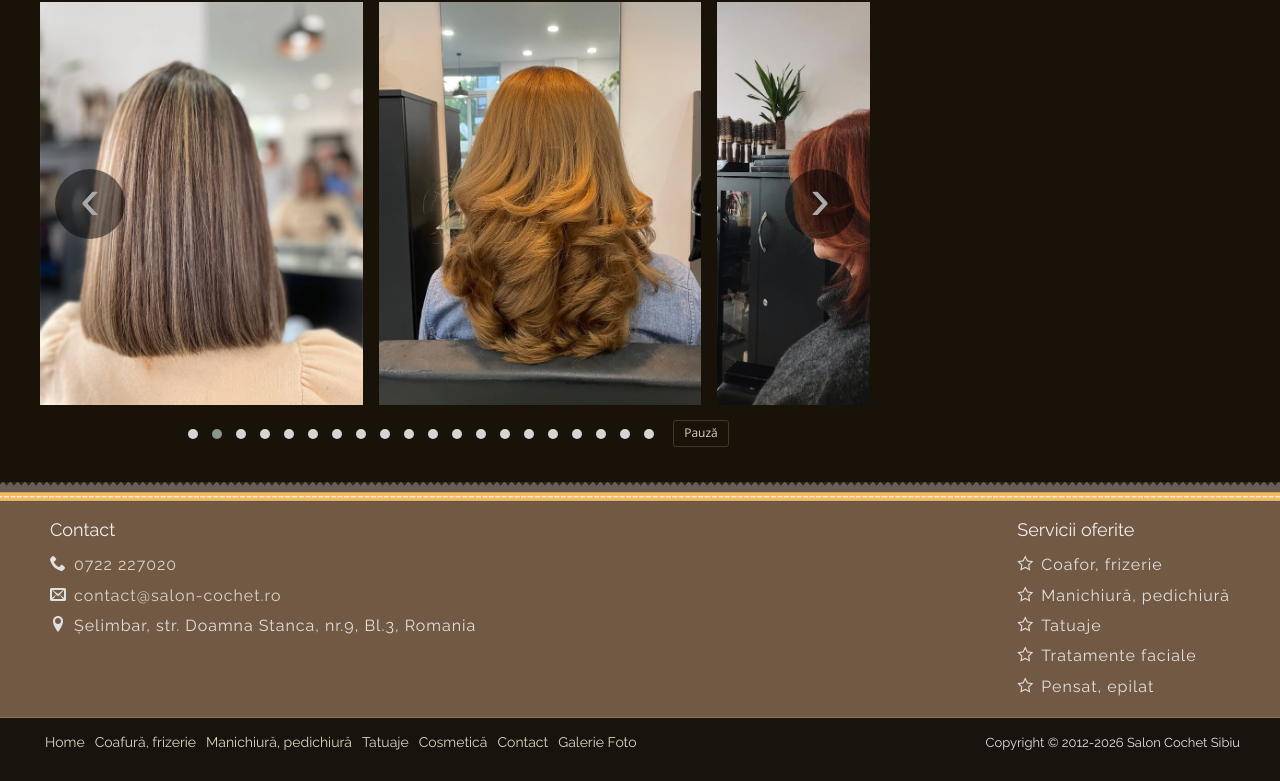
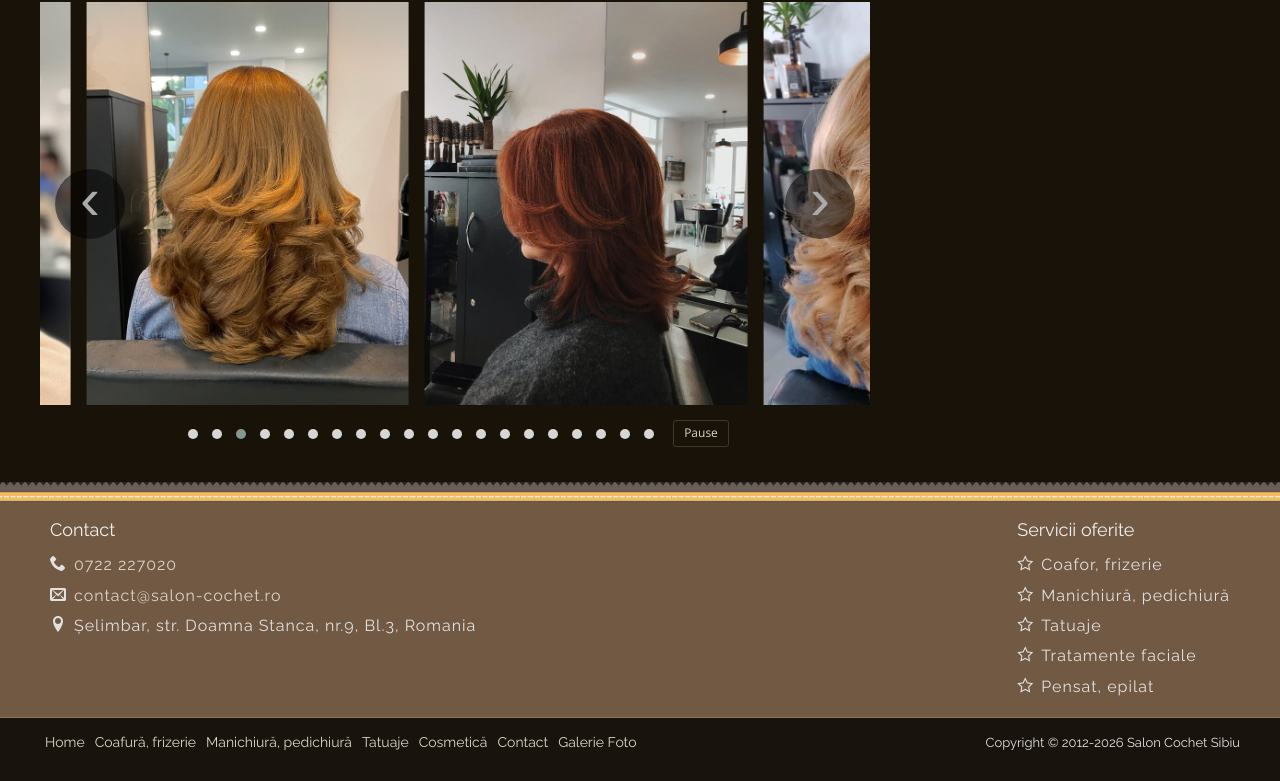
Before and after one commit to corina-gratiela/cochet-react, a React (Vite) app: page /servicii/coafor in a window 1280 px wide. Shown: the part 3419-4200 px from the top of the page. Built offline with nearby package versions, Linux system fonts and the light colour scheme; a web font is replaced by a local one.

Commit message:
Change options for photo gallery

```diff
--- a/src/components/gallery/PhotoGallery.tsx
+++ b/src/components/gallery/PhotoGallery.tsx
@@ -1,4 +1,4 @@
-import { useCallback, useEffect, useMemo, useState } from 'react';
+import { useCallback, useEffect, useMemo, useRef, useState } from 'react';
 import useEmblaCarousel from 'embla-carousel-react';
 import Autoplay from 'embla-carousel-autoplay';
 import type { EmblaCarouselType } from 'embla-carousel';
@@ -20,8 +20,9 @@ interface PhotoGalleryProps {
   desktopSlides?: 2 | 2.5;
 }
 
-export default function PhotoGallery({ images, label, maxWidth, autoplay = true, autoplayTimeout = 5000, navigation = true, dots = true, loop = true, desktopSlides = 2.5 }: PhotoGalleryProps) {
+export default function PhotoGallery({ images, label, maxWidth, autoplay = true, autoplayTimeout = 3000, navigation = true, dots = true, loop = true, desktopSlides = 2.5 }: PhotoGalleryProps) {
   const [userPaused, setUserPaused] = useState(false);
+  const resumePending = useRef(false);
   const autoplayPlugin = useMemo(
     () =>
       Autoplay({
@@ -59,10 +60,19 @@ export default function PhotoGallery({ images, label, maxWidth, autoplay = true,
 
   useEffect(() => {
     if (!api) return;
+    const onReInit = (carousel: EmblaCarouselType) => {
+      syncControls(carousel);
+      if (!resumePending.current) return;
+      resumePending.current = false;
+      // Resume after the autoplay plugin is reactivated, without its first delay.
+      if (carousel.canScrollNext()) carousel.scrollNext();
+      else carousel.scrollTo(0);
+      carousel.plugins().autoplay?.reset();
+    };
     syncControls(api);
-    api.on('select', syncControls).on('reInit', syncControls);
+    api.on('select', syncControls).on('reInit', onReInit);
     return () => {
-      api.off('select', syncControls).off('reInit', syncControls);
+      api.off('select', syncControls).off('reInit', onReInit);
     };
   }, [api, syncControls]);
 
@@ -125,8 +135,16 @@ export default function PhotoGallery({ images, label, maxWidth, autoplay = true,
             </div>
           )}
           {autoplay && (
-            <button className="photo-gallery__playback" type="button" aria-label={userPaused ? 'Pornește redarea automată' : 'Oprește redarea automată'} onClick={() => setUserPaused((paused) => !paused)}>
-              {userPaused ? 'Redare' : 'Pauză'}
+            <button
+              className="photo-gallery__playback"
+              type="button"
+              aria-label={userPaused ? 'Pornește redarea automată' : 'Oprește redarea automată'}
+              onClick={() => {
+                resumePending.current = userPaused;
+                setUserPaused((paused) => !paused);
+              }}
+            >
+              {userPaused ? 'Play' : 'Pause'}
             </button>
           )}
         </div>
```
